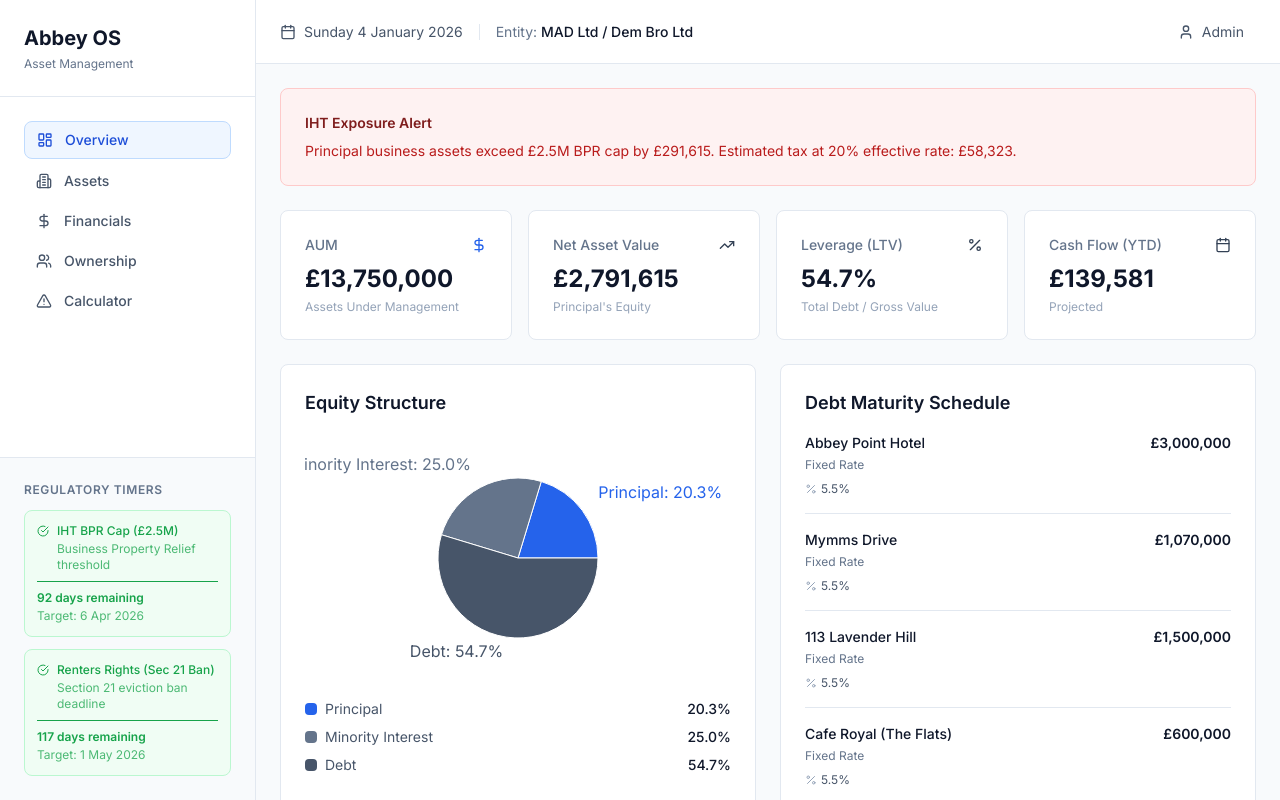
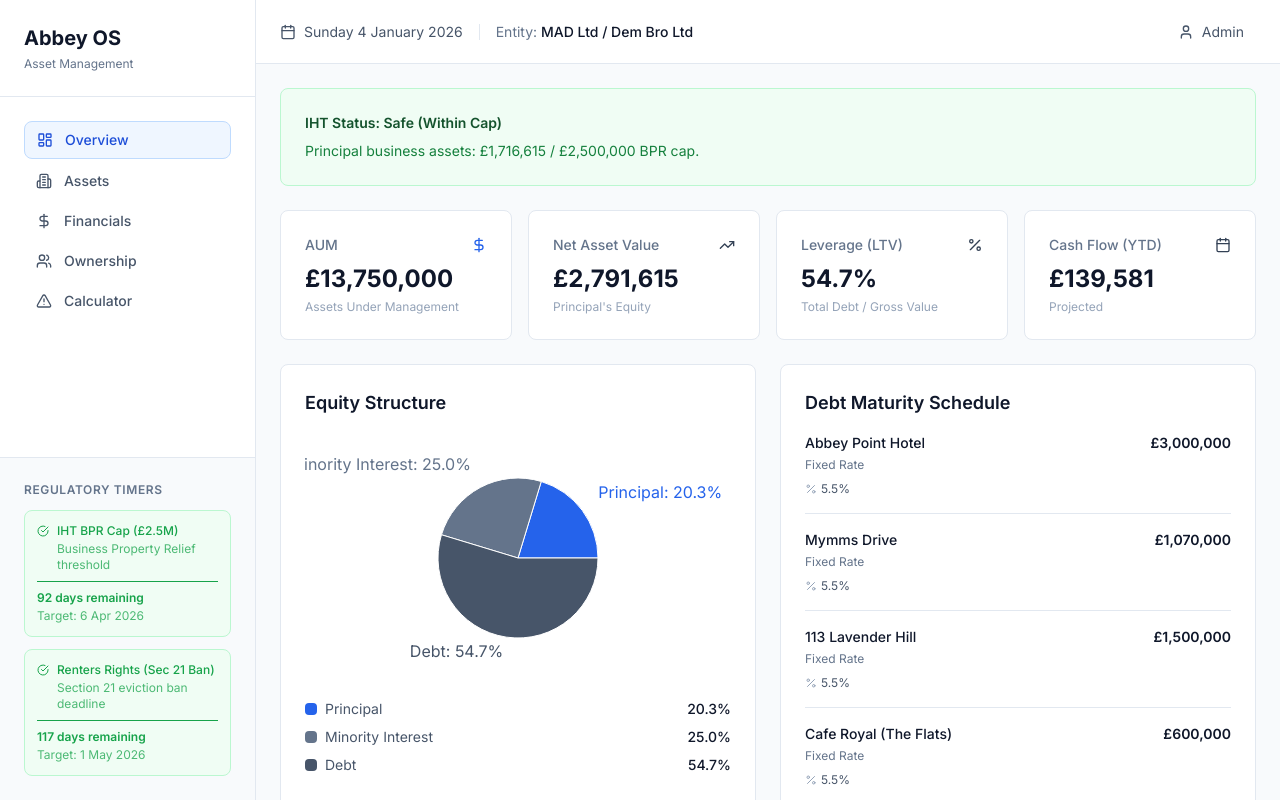
Before and after one commit to ldemetriou33/familyestate, a Next.js app: page / in a window 1280 px wide. Shown: the top 800 px of the page. Built offline with nearby package versions, Linux system fonts and the light colour scheme.

Commit message:
fix: update entity type comparison to use correct EntityType values

```diff
--- a/app/page.tsx
+++ b/app/page.tsx
@@ -20,7 +20,9 @@ function DashboardContent() {
 
   // IHT exposure check (2026 BPR threshold: £2.5M per individual)
   // Calculate principal's business assets (excluding personal assets)
-  const businessAssets = assets.filter((a) => a.entity !== 'Personal')
+  const businessAssets = assets.filter(
+    (a) => a.entity === 'MAD Ltd' || a.entity === 'Dem Bro Ltd'
+  )
   const principalBusinessAssetsValue = businessAssets.reduce((sum, asset) => {
     const valueInGBP = asset.currency === 'GBP' ? asset.value : asset.value * 0.85
     const netValue = valueInGBP - (asset.currency === 'GBP' ? asset.debt : asset.debt * 0.85)
```
